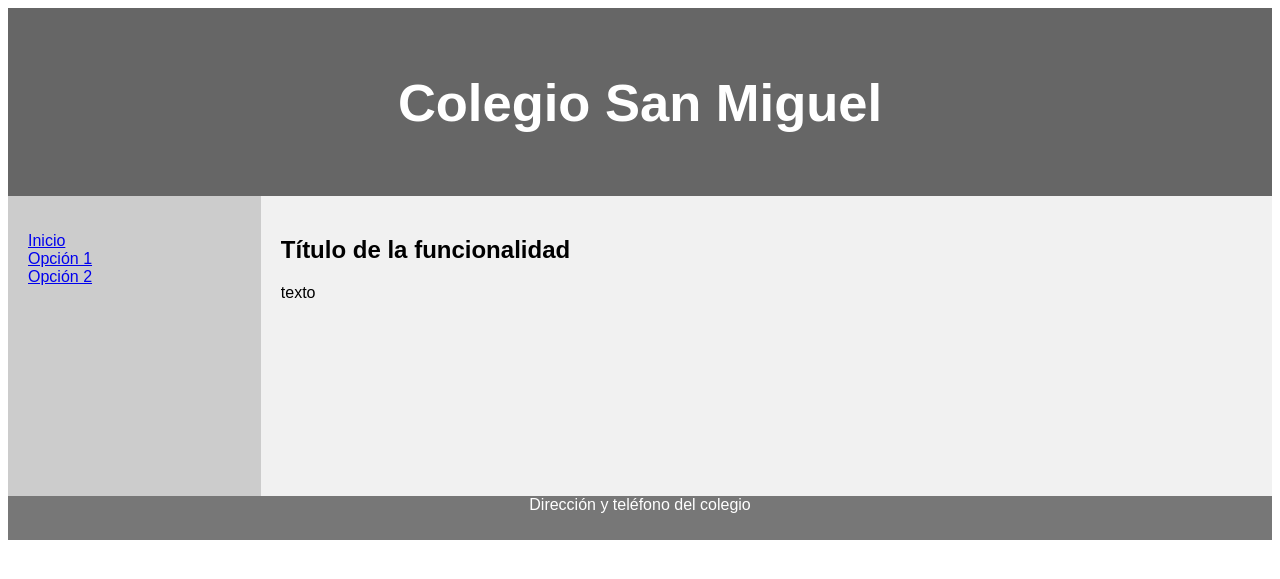
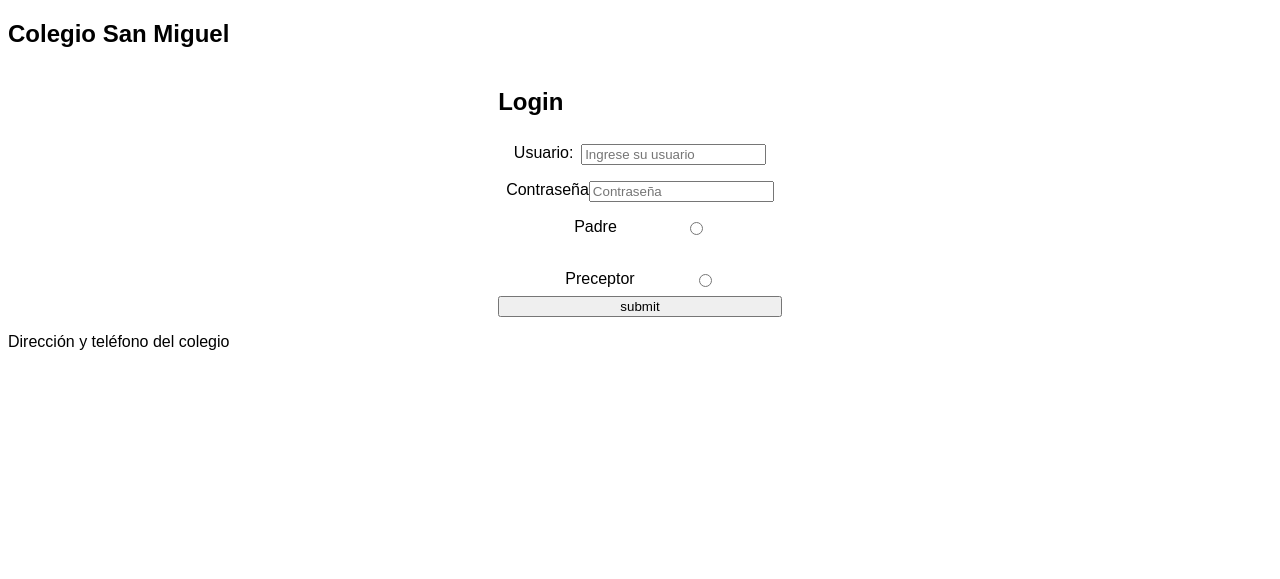
Before and after one commit to r-d-m-d/POO, a Flask app: page / in a window 1280 px wide. Shown: the top 579 px of the page. Run offline with Flask 3, Linux system fonts and the light colour scheme.

Commit message:
Agrego login

```diff
--- a/u5/practico/app.py
+++ b/u5/practico/app.py
@@ -1,12 +1,55 @@
-from flask import Flask, render_template
+from flask import Flask, render_template, request, redirect, session
+from hashlib import md5
 
 
 app = Flask(__name__)
+app.secret_key = b'_5#y2L"F4Q8z\n\xec]/'
+
+app.config.from_pyfile("config.py")
+
+from models import db
+from models import Preceptor, Padre
+
+def check_password_hash(clave_hasheada, clave_formulario):
+    hash_clave_formulario = md5(clave_formulario.encode()).hexdigest()
+    return clave_hasheada == hash_clave_formulario
 
 
-@app.route('/')
-def index():
-    return render_template('index.html')
+@app.route('/', methods=['post', 'get'])
+def login():
+    if request.method == 'POST':
+        if request.form['Usuario'] and request.form['contrasena']\
+                and request.form['usuario-tipo']:
+            # comprobar usuario y contrasena
+            verif = False
+            if request.form['usuario-tipo'] == 'preceptor':
+                usuario = Preceptor.query.filter_by(correo=request.form['Usuario']).first()
+                if isinstance(usuario, Preceptor):
+                    verif = check_password_hash(usuario.clave,
+                                                request.form['contrasena'])
+            elif request.form['usuario-tipo'] == "padre":
+                usuario = Padre.query.filter_by(correo=request.form['Usuario']).first()
+                if isinstance(usuario, Padre):
+                    verif = check_password_hash(usuario.clave,
+                                                request.form['contrasena'])
+            # devolver un template de bienvenida como panel.html o algo asi
+            if verif:
+                session['name'] = request.form.get("Usuario")
+                return redirect(f'/panel/preceptor/{usuario.nombre}')
+            else:
+                return render_template('login.html', verif=False)
+        else:
+            return render_template('login.html', verif=True)
+    elif request.method == 'GET':
+        return render_template('login.html', verif=True)
+
+
+@app.route('/panel', methods=['post', 'get'])
+@app.route('/panel/<string:tipo_usuario>/<string:nombre>')
+def panel(tipo_usuario=None, nombre=None):
+    if tipo_usuario is None or nombre is None:
+        return redirect('/')
+    return render_template('panel.html', nombre=nombre)
 
 
 if __name__ == "__main__":
--- /dev/null
+++ b/u5/practico/config.py
@@ -0,0 +1,4 @@
+SECRET_KEY = "ABCDEFG"
+SQLALCHEMY_DATABASE_URI = 'sqlite:////home/user/Documentos/POO/POO/u5/practico/datos.db'
+
+SQLALCHEM_TRACK_MODIFICATIONS = False
--- a/u5/practico/static/css/estilos.css
+++ b/u5/practico/static/css/estilos.css
@@ -1,42 +1,37 @@
-* {
-    box-sizing: border-box;
-   }
 body {
     font-family: Arial, Helvetica, sans-serif;
 }
 header {
-    background-color: #666;
-    padding: 20px;
-    text-align: center;
-    font-size: 35px;
-    color: white;
 }
+
 nav {
-    float: left;
-    width: 20%;
-    height: 300px;
-    background: #ccc;
-    padding: 20px;
 }
 nav ul {
-    list-style-type: none;
-    padding: 0;
 }
-   article, form {
-    float: left;
-    padding: 20px;
-    width: 80%;
-    background-color: #f1f1f1;
-    height: 300px;
+article {
 }
 footer {
-    background-color: #777;
-    padding: 10px;
-    text-align: center;
-    color: white;
 }
 @media (max-width: 600px) {
     nav, article { width: 100%;
-        height: auto;
     }
 }
+section{
+    display: flex;
+    flex-direction: column;
+    justify-content: space-around;
+}
+#login-form{
+
+    display: flex;
+    flex-direction: column;
+    align-self: center;
+
+}
+form label{
+    margin: 0.5rem;
+    display: flex;
+    flex-direction: row;
+    justify-content: space-evenly;
+
+}
--- /dev/null
+++ b/u5/practico/templates/login.html
@@ -0,0 +1,37 @@
+<!DOCTYPE html>
+<html>
+    <head>
+        <meta charset="utf-8">
+        <meta name="viewport" content="width=device-width">
+        <title>Colegio San Miguel</title>
+        <link rel="stylesheet" href="{{url_for('static', filename= 'css/estilos.css')}}">
+    </head>
+    <body>
+        <header>
+            <h2>Colegio San Miguel</h2>
+        </header>
+        <section>
+            {% if not verif %}
+                <p> Usuario o contraseña incorrecot</p>
+            {% endif %}
+            <form id="login-form" action="http://127.0.0.1:5000/" method='post'>
+                <h1>Login</h1>
+                <label  for="uinput" id="ulabel">
+                    <span>Usuario:</span> <input name="Usuario" type="text" placeholder="Ingrese su usuario" required></label>
+                <label name="contrasena" for="cinput" id="clabel">
+                    <span>Contraseña</span>
+                    <input name="contrasena" type="password" placeholder="Contraseña" required>
+                </label>
+                <label for="padre-rb">
+                    <span>Padre</span>
+                    <input type="radio" id="padre-rb" name="usuario-tipo" value="padre" required>
+                </label>
+                <label for="preceptor-rb">
+                    <span>Preceptor</span>
+                    <input type="radio" id="preceptor-rb" name="usuario-tipo" value="preceptor" required>
+                </label>
+                <input type="submit" value="submit">
+            </form>
+
+        </section> <footer> <p>Dirección y teléfono del colegio</p> </footer>
+    </body> </html>
```
Also changed, not shown: u5/practico/models.py (added, +21 -0 lines), u5/practico/templates/panel.html (added, +29 -0 lines). Lines whose indentation alone changed are shown as unchanged.
